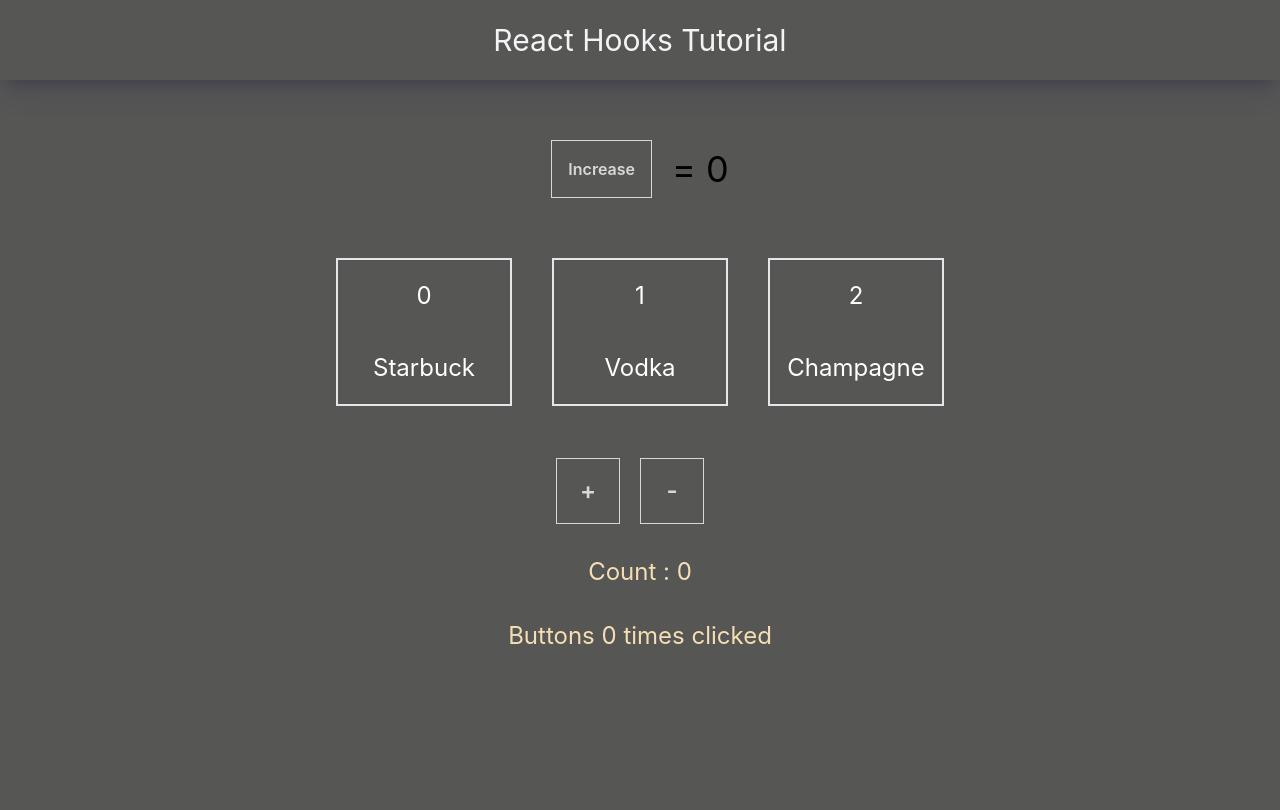
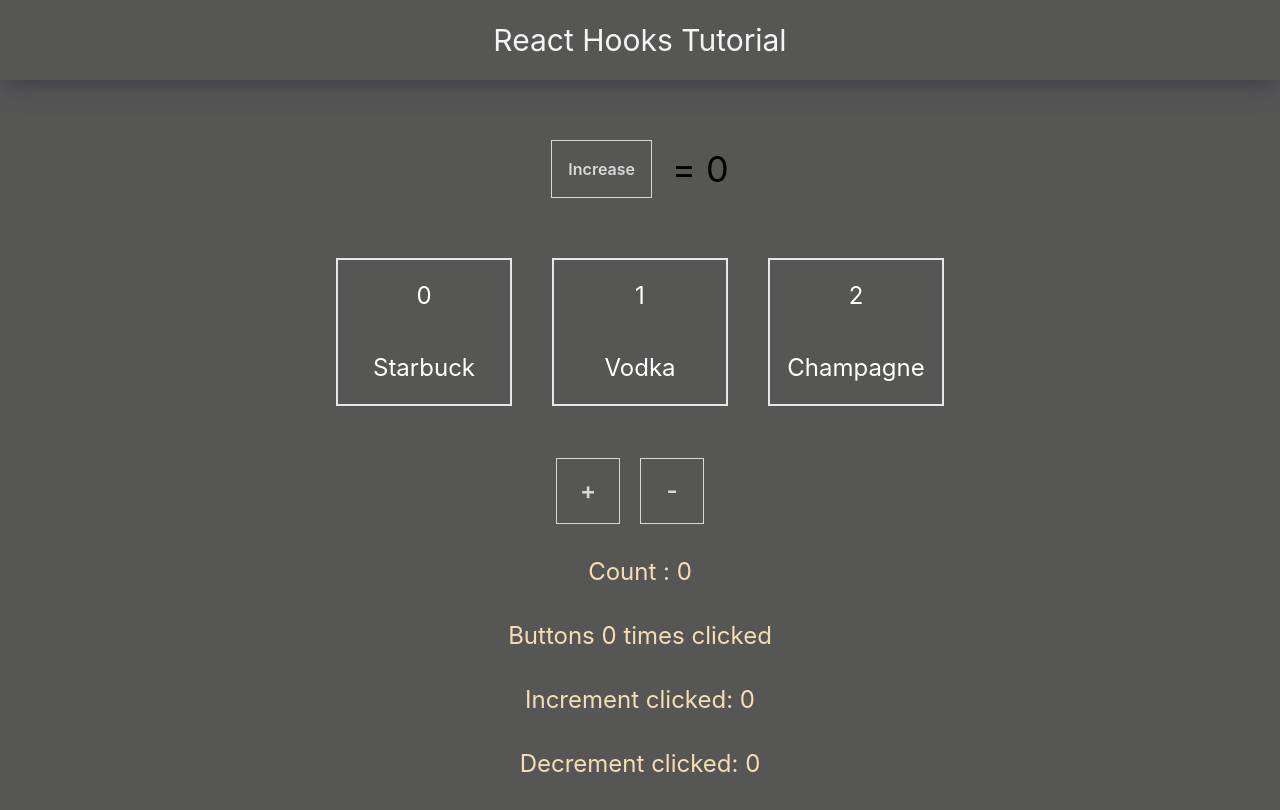
Before and after one commit to cooljameswei/react-hooks-tutorial, a React (Create React App) app: page / in a window 1280 px wide. Shown: the top 810 px of the page. Built offline with nearby package versions, Linux system fonts and the light colour scheme.

Commit message:
updage: useRef part using interface

```diff
--- /dev/null
+++ b/src/pages/Home/countertracker.ts
@@ -0,0 +1,4 @@
+export interface CounterTracker {
+    increment: number;
+    decrement: number;
+}
--- a/src/pages/Home/index.tsx
+++ b/src/pages/Home/index.tsx
@@ -2,6 +2,7 @@ import React, { EventHandler, MouseEvent, MouseEventHandler } from "react";
 import { useState, useEffect, useRef } from "react";
 import { userFormData, UserFormItem } from "./userform";
 import { useWindowListener } from "./useWindowListener";   // custom useEffect hook
+import { CounterTracker } from "./countertracker";
 import Header from '../../components/Header';
 import './home.scss';
 const Home = () => {
@@ -11,17 +12,20 @@ const Home = () => {
         label: 'Soda'
     });
     const [value, setValue] = useState(0);
-    const ref = useRef(0);
+    const ref = useRef<CounterTracker>({
+        increment: 0,
+        decrement: 0
+    });
     const [position, setPosition] = useState({x: -50, y: -50});  // pointer_position useState
     const handleIncrease = () => {
         setCount(count + 1);
     };
     const handleIncrement = () => {
-        ref.current ++;
+        ref.current.increment ++;
         setValue(value + 1);
     }
     const handleDecrement = () => {
-        ref.current ++;
+        ref.current.decrement ++;
         setValue(value - 1);
     }
     const items = userFormData.map(item => (
@@ -66,7 +70,9 @@ const Home = () => {
                         <button className="btn mr-5 w-16" onClick={handleDecrement}>-</button>
                     </div>
                     <div className="justify-center flex mb-8 col-wheat">Count  : {value}</div>
-                    <div className="col-wheat">Buttons {ref.current} times clicked</div>
+                    <div className="justify-center flex mb-8 col-wheat">Buttons {ref.current.increment + ref.current.decrement} times clicked</div>
+                    <div className="justify-center flex mb-8 col-wheat">Increment clicked: {ref.current.increment}</div>
+                    <div className="justify-center flex mb-8 col-wheat">Decrement clicked: {ref.current.decrement}</div>
                 </div>
             </div>
         </>
```
